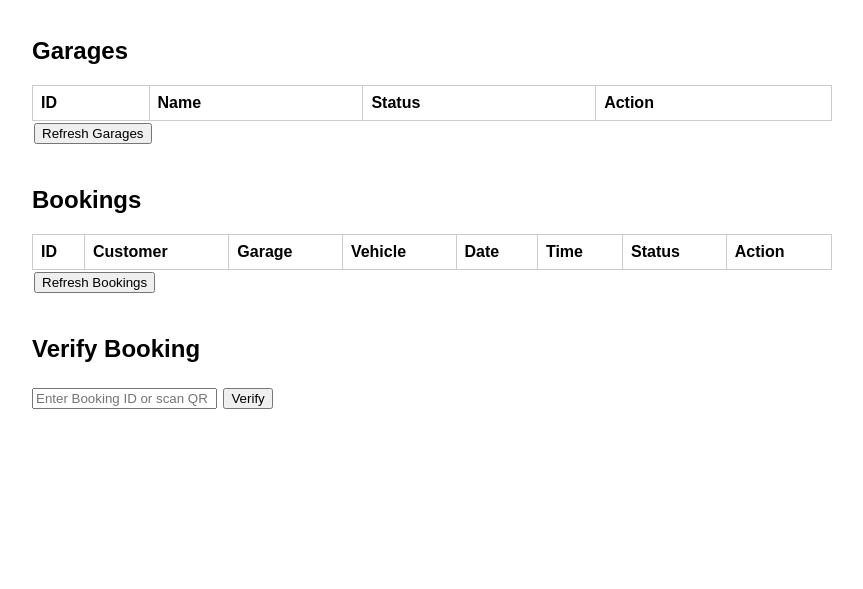
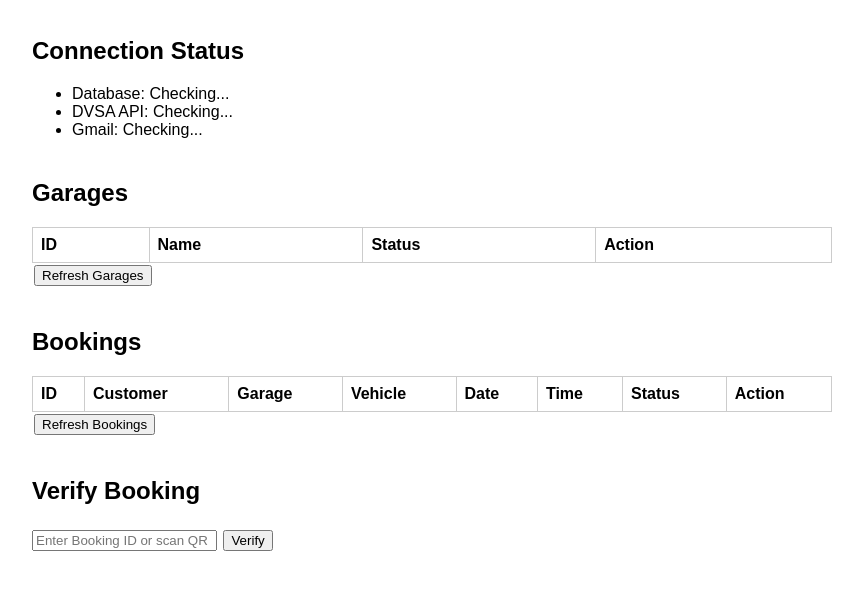
Before and after one commit to Cualabeer/lion, a website: page admin.html in a window 1280 px wide. Shown: the part 81-670 px from the top of the page, without its empty margins (208-1071 px from the left). Drawn offline with Linux system fonts and the light colour scheme; a script that the page names is missing.

Commit message:
Update admin.html

```diff
--- a/admin.html
+++ b/admin.html
@@ -15,7 +15,14 @@ input, select { margin: 5px 0; }
 </head>
 <body>
 <h1>Super Admin Dashboard</h1>
-
+<div id="connection-status">
+  <h2>Connection Status</h2>
+  <ul>
+    <li>Database: <span id="db-status">Checking...</span></li>
+    <li>DVSA API: <span id="dvsa-status">Checking...</span></li>
+    <li>Gmail: <span id="gmail-status">Checking...</span></li>
+  </ul>
+</div>
 <section>
 <h2>Garages</h2>
 <table id="garageTable">
```
